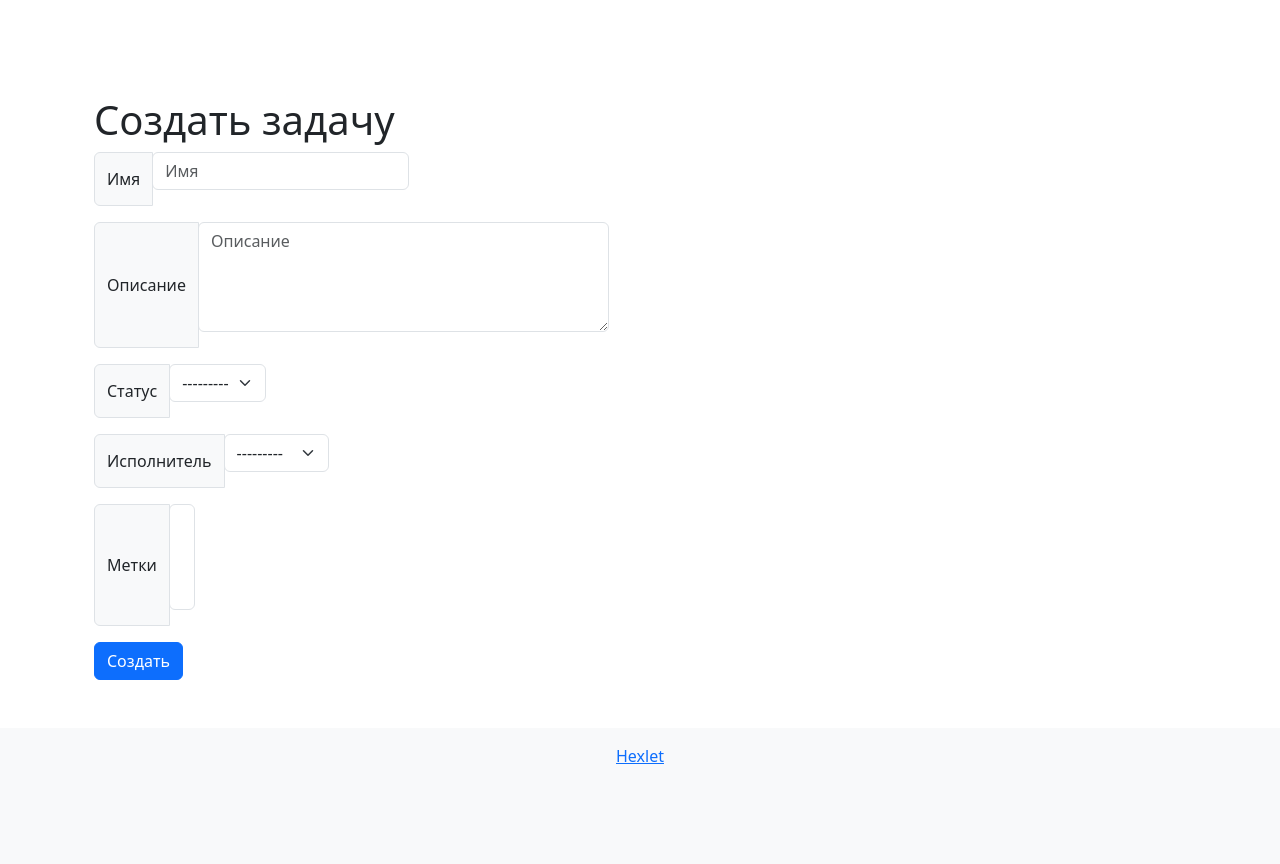
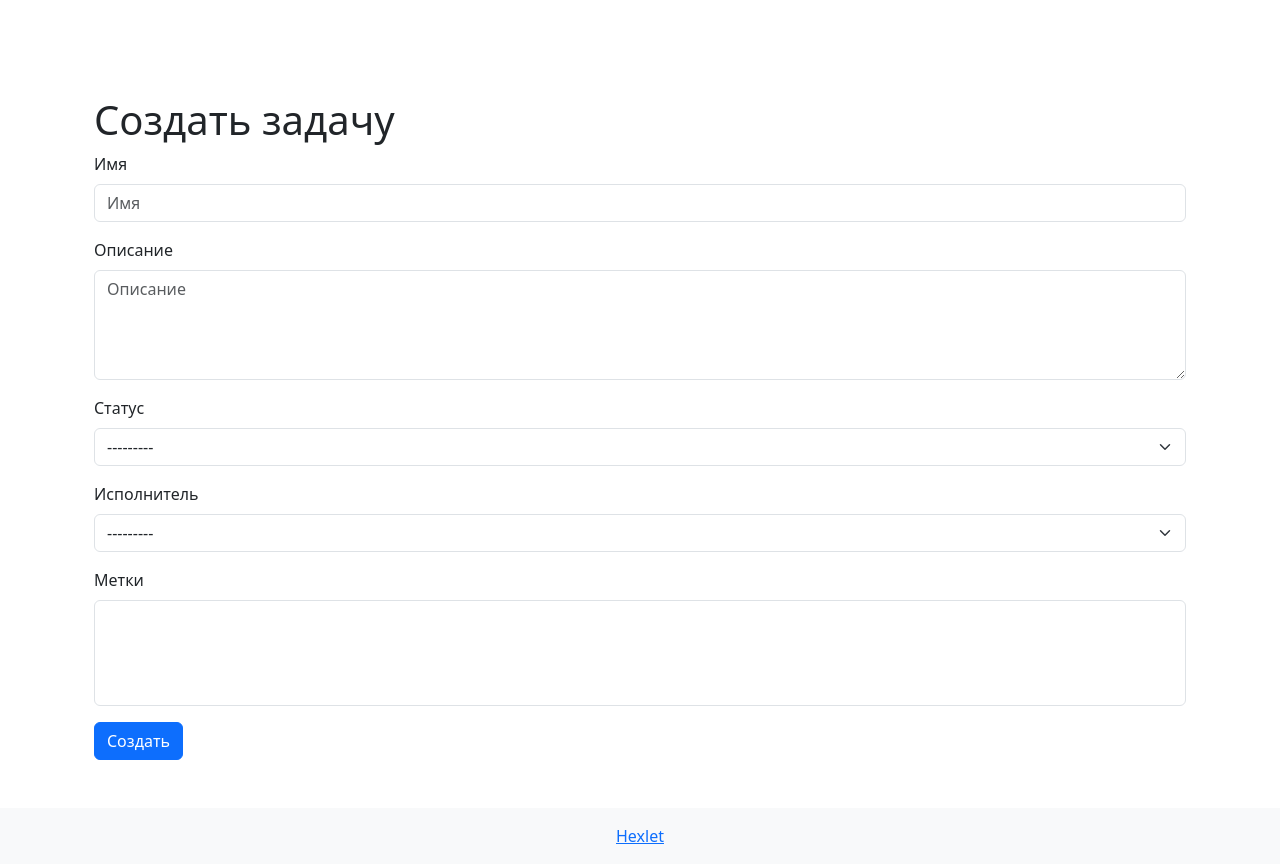
Before and after one commit to solmael/python-project-52, a Django app: page /tasks/create/ in a window 1280 px wide. Shown: the part 56-920 px from the top of the page. Before the commit the page ends 820 px from the top, so only its background shows below. Run offline with Django 5.2, Linux system fonts and the light colour scheme; the visitor is signed in with stand-in values (Sample User, id 1); data comes from the database, SQL or seed files in the repository; data that the repository does not hold is empty; parts of the project's set-up code (start-up, migrations or seed data) failed here and were passed over; some libraries are stand-ins or nearby versions.

Commit message:
edited task html

```diff
--- a/task_manager/templates/task_manager/tasks/create.html
+++ b/task_manager/templates/task_manager/tasks/create.html
@@ -21,43 +21,23 @@
         {% csrf_token %}
 
         <div class="mb-3">
-            <div class="input-group">
-                <div class="input-group-text">Имя</div>
-                {% bootstrap_field form.name show_label=False %}
-            </div>
-            {{ form.name.errors }}
+            {% bootstrap_field form.name show_label=True %}
         </div>
 
         <div class="mb-3">
-            <div class="input-group">
-                <div class="input-group-text">Описание</div>
-                {% bootstrap_field form.description show_label=False %}
-            </div>
-            {{ form.description.errors }}
+            {% bootstrap_field form.description show_label=True %}
         </div>
 
         <div class="mb-3">
-            <div class="input-group">
-                <div class="input-group-text">Статус</div>
-                {% bootstrap_field form.status show_label=False %}
-            </div>
-            {{ form.status.errors }}
+            {% bootstrap_field form.status show_label=True %}
         </div>
 
         <div class="mb-3">
-            <div class="input-group">
-                <div class="input-group-text">Исполнитель</div>
-                {% bootstrap_field form.executor show_label=False %}
-            </div>
-            {{ form.executor.errors }}
+            {% bootstrap_field form.executor show_label=True %}
         </div>
 
         <div class="mb-3">
-            <div class="input-group">
-                <div class="input-group-text">Метки</div>
-                {% bootstrap_field form.labels show_label=False %}
-            </div>
-            {{ form.labels.errors }}
+            {% bootstrap_field form.labels show_label=True %}
         </div>
 
         <button type="submit" class="btn btn-primary">Создать</button>
```
